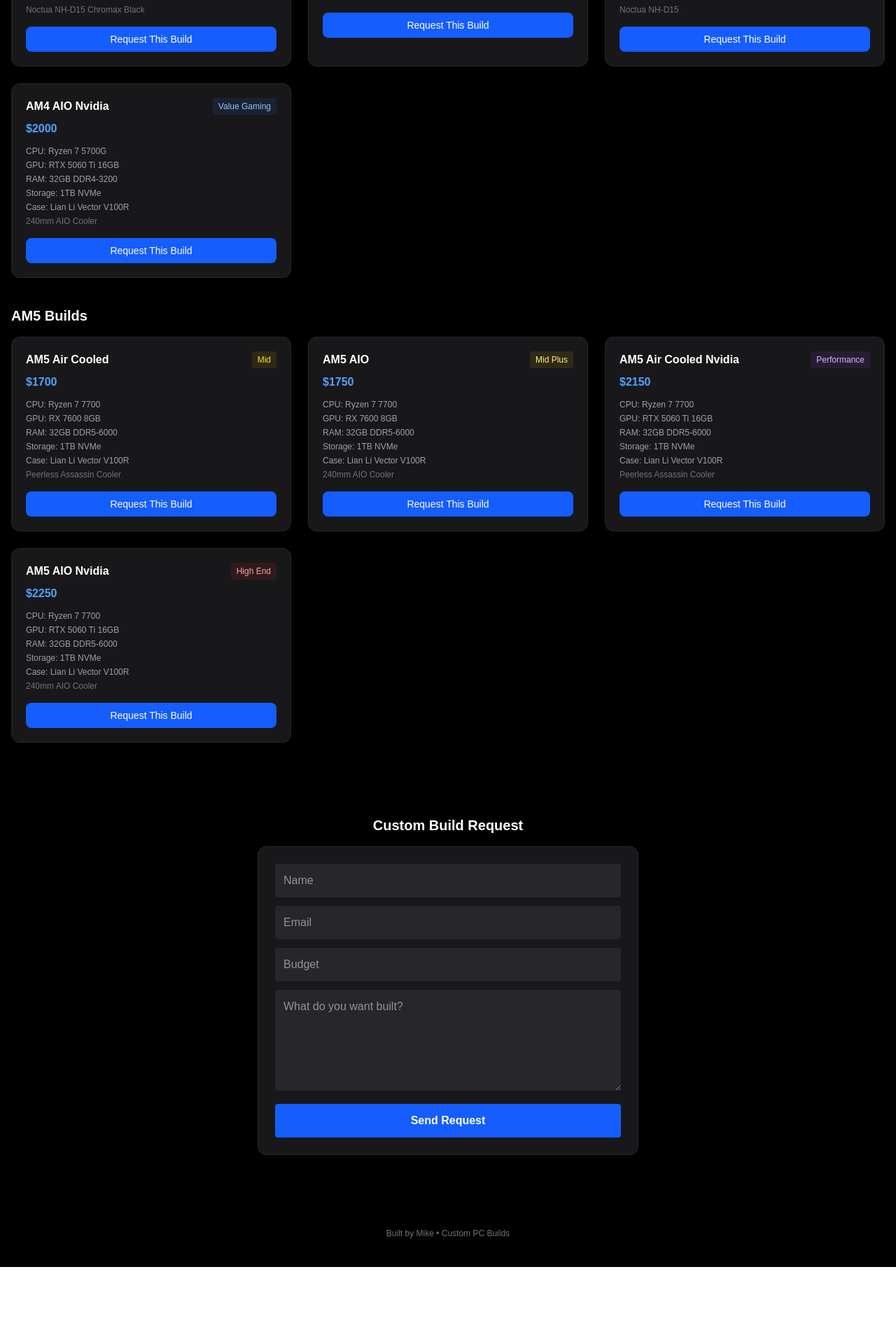
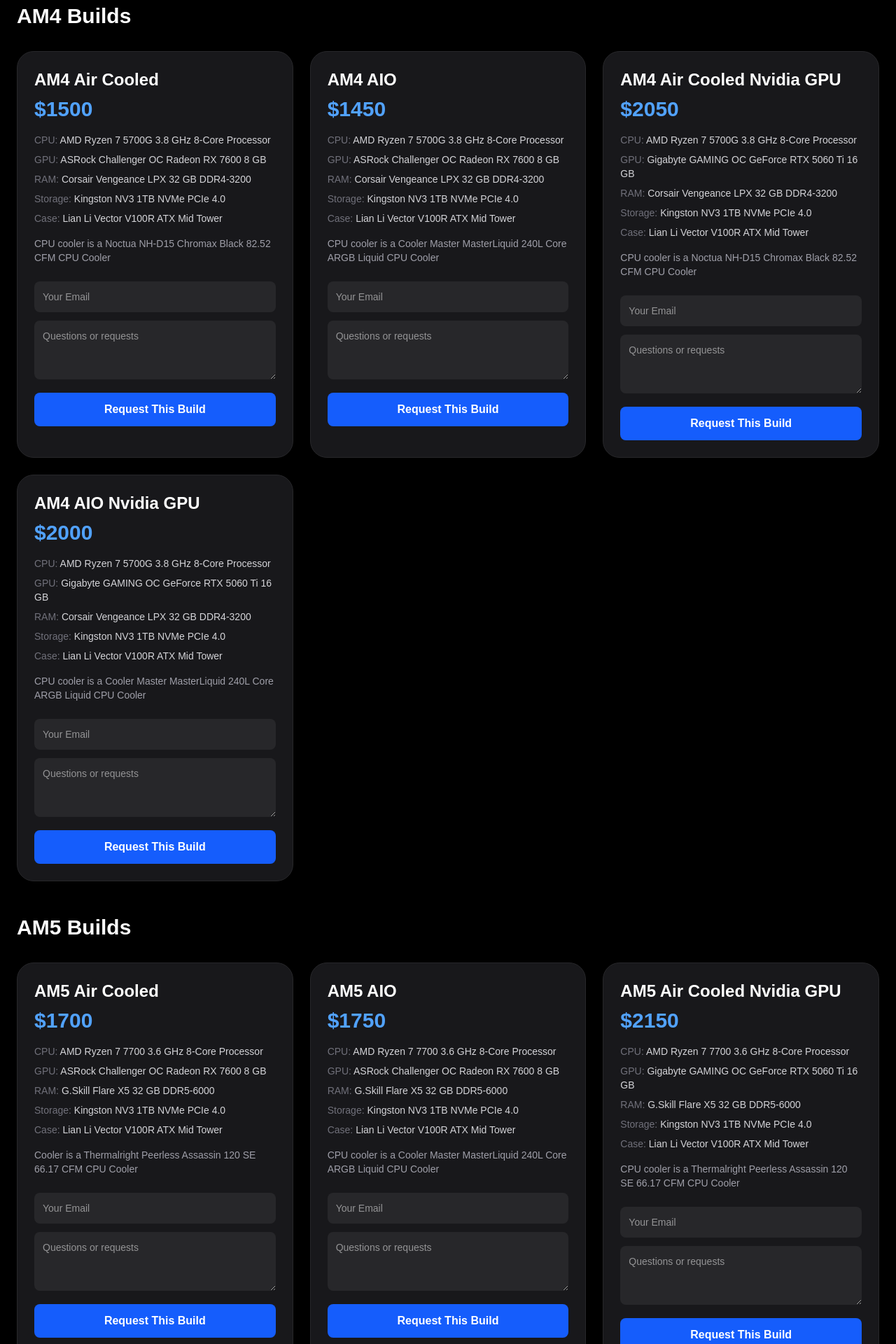
Before and after one commit to Miftr6/mikes-custom-pcs, a Next.js app: page / in a window 1280 px wide. Shown: the part 360-2280 px from the top of the page at 70% size. Before the commit the page ends 2170 px from the top, so only its background shows below. Built offline with nearby package versions, Linux system fonts and the light colour scheme.

Commit message:
Added customer email request forms

```diff
--- a/app/page.tsx
+++ b/app/page.tsx
@@ -1,238 +1,372 @@
 "use client";
 
-import { useMemo, useState } from "react";
+import { useMemo } from "react";
 
 export default function PCBuilderWebsite() {
-  const contactEmail = "custompcbymike@gmail.com";
-
-  const FORM_ENDPOINT = "https://formspree.io/f/mykovwyp";
-
-  const [selectedBuild, setSelectedBuild] = useState<string | null>(null);
-
   const builds = [
     {
       name: "AM4 Air Cooled",
       price: 1500,
-      cpu: "AMD Ryzen 7 5700G",
-      gpu: "RX 7600 8GB",
-      ram: "32GB DDR4-3200",
-      storage: "1TB NVMe",
-      case: "Lian Li Vector V100R",
+      cpu: "AMD Ryzen 7 5700G 3.8 GHz 8-Core Processor",
+      gpu: "ASRock Challenger OC Radeon RX 7600 8 GB",
+      ram: "Corsair Vengeance LPX 32 GB DDR4-3200",
+      storage: "Kingston NV3 1TB NVMe PCIe 4.0",
+      case: "Lian Li Vector V100R ATX Mid Tower",
+      notes:
+        "CPU cooler is a Noctua NH-D15 Chromax Black 82.52 CFM CPU Cooler",
       platform: "AM4",
-      tier: "Entry",
-      notes: "Noctua NH-D15 Chromax Black"
     },
     {
       name: "AM4 AIO",
       price: 1450,
-      cpu: "AMD Ryzen 7 5700G",
-      gpu: "RX 7600 8GB",
-      ram: "32GB DDR4-3200",
-      storage: "1TB NVMe",
-      case: "",
+      cpu: "AMD Ryzen 7 5700G 3.8 GHz 8-Core Processor",
+      gpu: "ASRock Challenger OC Radeon RX 7600 8 GB",
+      ram: "Corsair Vengeance LPX 32 GB DDR4-3200",
+      storage: "Kingston NV3 1TB NVMe PCIe 4.0",
+      case: "Lian Li Vector V100R ATX Mid Tower",
+      notes:
+        "CPU cooler is a Cooler Master MasterLiquid 240L Core ARGB Liquid CPU Cooler",
       platform: "AM4",
-      tier: "Entry Plus",
-      notes: "240mm AIO Cooler"
     },
     {
       name: "AM5 Air Cooled",
       price: 1700,
-      cpu: "Ryzen 7 7700",
-      gpu: "RX 7600 8GB",
-      ram: "32GB DDR5-6000",
-      storage: "1TB NVMe",
-      case: "Lian Li Vector V100R",
+      cpu: "AMD Ryzen 7 7700 3.6 GHz 8-Core Processor",
+      gpu: "ASRock Challenger OC Radeon RX 7600 8 GB",
+      ram: "G.Skill Flare X5 32 GB DDR5-6000",
+      storage: "Kingston NV3 1TB NVMe PCIe 4.0",
+      case: "Lian Li Vector V100R ATX Mid Tower",
+      notes:
+        "Cooler is a Thermalright Peerless Assassin 120 SE 66.17 CFM CPU Cooler",
       platform: "AM5",
-      tier: "Mid",
-      notes: "Peerless Assassin Cooler"
     },
     {
       name: "AM5 AIO",
       price: 1750,
-      cpu: "Ryzen 7 7700",
-      gpu: "RX 7600 8GB",
-      ram: "32GB DDR5-6000",
-      storage: "1TB NVMe",
-      case: "Lian Li Vector V100R",
+      cpu: "AMD Ryzen 7 7700 3.6 GHz 8-Core Processor",
+      gpu: "ASRock Challenger OC Radeon RX 7600 8 GB",
+      ram: "G.Skill Flare X5 32 GB DDR5-6000",
+      storage: "Kingston NV3 1TB NVMe PCIe 4.0",
+      case: "Lian Li Vector V100R ATX Mid Tower",
+      notes:
+        "CPU cooler is a Cooler Master MasterLiquid 240L Core ARGB Liquid CPU Cooler",
       platform: "AM5",
-      tier: "Mid Plus",
-      notes: "240mm AIO Cooler"
     },
     {
-      name: "AM4 Air Cooled Nvidia",
+      name: "AM4 Air Cooled Nvidia GPU",
       price: 2050,
-      cpu: "Ryzen 7 5700G",
-      gpu: "RTX 5060 Ti 16GB",
-      ram: "32GB DDR4-3200",
-      storage: "1TB NVMe",
-      case: "Lian Li Vector V100R",
+      cpu: "AMD Ryzen 7 5700G 3.8 GHz 8-Core Processor",
+      gpu: "Gigabyte GAMING OC GeForce RTX 5060 Ti 16 GB",
+      ram: "Corsair Vengeance LPX 32 GB DDR4-3200",
+      storage: "Kingston NV3 1TB NVMe PCIe 4.0",
+      case: "Lian Li Vector V100R ATX Mid Tower",
+      notes:
+        "CPU cooler is a Noctua NH-D15 Chromax Black 82.52 CFM CPU Cooler",
       platform: "AM4",
-      tier: "Value Gaming",
-      notes: "Noctua NH-D15"
     },
     {
-      name: "AM4 AIO Nvidia",
+      name: "AM4 AIO Nvidia GPU",
       price: 2000,
-      cpu: "Ryzen 7 5700G",
-      gpu: "RTX 5060 Ti 16GB",
-      ram: "32GB DDR4-3200",
-      storage: "1TB NVMe",
-      case: "Lian Li Vector V100R",
+      cpu: "AMD Ryzen 7 5700G 3.8 GHz 8-Core Processor",
+      gpu: "Gigabyte GAMING OC GeForce RTX 5060 Ti 16 GB",
+      ram: "Corsair Vengeance LPX 32 GB DDR4-3200",
+      storage: "Kingston NV3 1TB NVMe PCIe 4.0",
+      case: "Lian Li Vector V100R ATX Mid Tower",
+      notes:
+        "CPU cooler is a Cooler Master MasterLiquid 240L Core ARGB Liquid CPU Cooler",
       platform: "AM4",
-      tier: "Value Gaming",
-      notes: "240mm AIO Cooler"
     },
     {
-      name: "AM5 Air Cooled Nvidia",
+      name: "AM5 Air Cooled Nvidia GPU",
       price: 2150,
-      cpu: "Ryzen 7 7700",
-      gpu: "RTX 5060 Ti 16GB",
-      ram: "32GB DDR5-6000",
-      storage: "1TB NVMe",
-      case: "Lian Li Vector V100R",
+      cpu: "AMD Ryzen 7 7700 3.6 GHz 8-Core Processor",
+      gpu: "Gigabyte GAMING OC GeForce RTX 5060 Ti 16 GB",
+      ram: "G.Skill Flare X5 32 GB DDR5-6000",
+      storage: "Kingston NV3 1TB NVMe PCIe 4.0",
+      case: "Lian Li Vector V100R ATX Mid Tower",
+      notes:
+        "CPU cooler is a Thermalright Peerless Assassin 120 SE 66.17 CFM CPU Cooler",
       platform: "AM5",
-      tier: "Performance",
-      notes: "Peerless Assassin Cooler"
     },
     {
-      name: "AM5 AIO Nvidia",
+      name: "AM5 AIO Nvidia GPU",
       price: 2250,
-      cpu: "Ryzen 7 7700",
-      gpu: "RTX 5060 Ti 16GB",
-      ram: "32GB DDR5-6000",
-      storage: "1TB NVMe",
-      case: "Lian Li Vector V100R",
+      cpu: "AMD Ryzen 7 7700 3.6 GHz 8-Core Processor",
+      gpu: "Gigabyte GAMING OC GeForce RTX 5060 Ti 16 GB",
+      ram: "G.Skill Flare X5 32 GB DDR5-6000",
+      storage: "Kingston NV3 1TB NVMe PCIe 4.0",
+      case: "Lian Li Vector V100R ATX Mid Tower",
+      notes:
+        "CPU cooler is a Cooler Master MasterLiquid 240L Core ARGB Liquid CPU Cooler",
       platform: "AM5",
-      tier: "High End",
-      notes: "240mm AIO Cooler"
-    }
+    },
   ];
 
   const grouped = useMemo(() => {
-    const acc: Record<string, typeof builds> = {};
-    builds.forEach((b) => {
-      if (!acc[b.platform]) acc[b.platform] = [];
-      acc[b.platform].push(b);
-    });
+    return builds.reduce(
+      (acc: Record<string, typeof builds>, build) => {
+        if (!acc[build.platform]) {
+          acc[build.platform] = [];
+        }
+
+        acc[build.platform].push(build);
+
         return acc;
+      },
+      {}
+    );
   }, []);
-
-  const tierStyle = (tier: string) => {
-    const map: Record<string, string> = {
-      Entry: "bg-green-500/10 text-green-300",
-      "Entry Plus": "bg-green-400/10 text-green-200",
-      Mid: "bg-yellow-500/10 text-yellow-300",
-      "Mid Plus": "bg-yellow-400/10 text-yellow-200",
-      "Value Gaming": "bg-blue-500/10 text-blue-300",
-      Performance: "bg-purple-500/10 text-purple-300",
-      "High End": "bg-red-500/10 text-red-300",
-    };
-    return map[tier] || "bg-zinc-700 text-zinc-300";
-  };
-
-  const sendBuildEmail = async (buildName: string) => {
-    await fetch(FORM_ENDPOINT, {
-      method: "POST",
-      headers: {
-        "Content-Type": "application/json",
-      },
-      body: JSON.stringify({
-        subject: `Build Request: ${buildName}`,
-        message: `Customer requested build: ${buildName}`,
-        build: buildName,
-      }),
-    });
-
-    alert("Request sent! I will email you back shortly.");
-  };
 
   return (
     <div className="min-h-screen bg-black text-white">
-
       {/* Top Banner */}
-      <div className="bg-blue-600 text-center text-xs md:text-sm py-2 font-semibold px-2">
-        All prices include labor • Shipping varies by location and is calculated after order
+      <div className="bg-blue-600 text-center text-xs md:text-sm py-3 px-4 font-semibold">
+        All prices include labor and professional assembly • Shipping cost is
+        separate and varies by location
       </div>
 
       {/* Header */}
-      <header className="sticky top-0 z-50 bg-zinc-950/90 backdrop-blur border-b border-zinc-800">
-        <div className="max-w-7xl mx-auto px-4 py-4 flex justify-between">
-          <h1 className="font-bold">Mike's Custom PCs</h1>
+      <header className="border-b border-zinc-800 bg-zinc-950 sticky top-0 z-50">
+        <div className="max-w-7xl mx-auto px-6 py-4 flex items-center justify-between">
+          <h1 className="text-2xl font-bold">
+            Mike&apos;s Custom Computers
+          </h1>
+
+          <a
+            href="#contact"
+            className="bg-blue-600 hover:bg-blue-500 px-4 py-2 rounded-lg font-semibold"
+          >
+            Custom Request
+          </a>
         </div>
       </header>
 
-      {/* Builds */}
-      <section className="max-w-7xl mx-auto px-4 py-10 space-y-10">
+      {/* Hero */}
+      <section className="max-w-7xl mx-auto px-6 py-16">
+        <h2 className="text-5xl font-bold mb-4">
+          Custom Built Gaming PCs
+        </h2>
 
-        {["AM4", "AM5"].map((platform) => (
-          <div key={platform}>
-            <h2 className="text-xl font-bold mb-4">{platform} Builds</h2>
+        <p className="text-zinc-400 max-w-2xl text-lg">
+          Professionally assembled gaming computers with clean cable management,
+          quality components, and fast turnaround times.
+        </p>
+      </section>
 
-            <div className="grid md:grid-cols-2 lg:grid-cols-3 gap-6">
-              {grouped[platform]?.map((b, i) => (
-                <div key={i} className="bg-zinc-900 p-5 rounded-xl border border-zinc-800">
+      {/* AM4 Builds */}
+      <section className="max-w-7xl mx-auto px-6 pb-12">
+        <h3 className="text-3xl font-bold mb-8">AM4 Builds</h3>
 
-                  <div className="flex justify-between">
-                    <h3 className="font-semibold">{b.name}</h3>
-                    <span className={`text-xs px-2 py-1 rounded ${tierStyle(b.tier)}`}>
-                      {b.tier}
-                    </span>
+        <div className="grid md:grid-cols-2 xl:grid-cols-3 gap-6">
+          {grouped.AM4?.map((b, i) => (
+            <div
+              key={i}
+              className="bg-zinc-900 border border-zinc-800 rounded-3xl p-6"
+            >
+              <h4 className="text-2xl font-bold mb-2">{b.name}</h4>
+
+              <p className="text-blue-400 text-3xl font-bold mb-4">
+                ${b.price}
+              </p>
+
+              <div className="space-y-2 text-sm text-zinc-300">
+                <p>
+                  <span className="text-zinc-500">CPU:</span> {b.cpu}
+                </p>
+
+                <p>
+                  <span className="text-zinc-500">GPU:</span> {b.gpu}
+                </p>
+
+                <p>
+                  <span className="text-zinc-500">RAM:</span> {b.ram}
+                </p>
+
+                <p>
+                  <span className="text-zinc-500">Storage:</span>{" "}
+                  {b.storage}
+                </p>
+
+                <p>
+                  <span className="text-zinc-500">Case:</span> {b.case}
+                </p>
+
+                <p className="text-zinc-400 pt-2">{b.notes}</p>
               </div>
 
-                  <p className="text-blue-400 font-bold mt-2">${b.price}</p>
+              <form
+                action="https://formspree.io/f/mykovwyp"
+                method="POST"
+                className="mt-6 space-y-3"
+              >
+                <input
+                  type="hidden"
+                  name="Build Requested"
+                  value={b.name}
+                />
 
-                  <div className="text-xs text-zinc-400 mt-3 space-y-1">
-                    <p>CPU: {b.cpu}</p>
-                    <p>GPU: {b.gpu}</p>
-                    <p>RAM: {b.ram}</p>
-                    <p>Storage: {b.storage}</p>
-                    {b.case && <p>Case: {b.case}</p>}
-                    {b.notes && <p className="text-zinc-500">{b.notes}</p>}
-                  </div>
+                <input
+                  type="email"
+                  name="Customer Email"
+                  placeholder="Your Email"
+                  required
+                  className="w-full p-3 bg-zinc-800 rounded-lg text-sm"
+                />
+
+                <textarea
+                  name="Customer Notes"
+                  placeholder="Questions or requests"
+                  rows={3}
+                  className="w-full p-3 bg-zinc-800 rounded-lg text-sm"
+                />
 
                 <button
-                    onClick={() => sendBuildEmail(b.name)}
-                    className="mt-4 w-full bg-blue-600 hover:bg-blue-500 py-2 rounded-lg text-sm"
+                  type="submit"
+                  className="w-full bg-blue-600 hover:bg-blue-500 py-3 rounded-lg font-semibold"
                 >
                   Request This Build
                 </button>
+              </form>
             </div>
           ))}
         </div>
+      </section>
+
+      {/* AM5 Builds */}
+      <section className="max-w-7xl mx-auto px-6 pb-20">
+        <h3 className="text-3xl font-bold mb-8">AM5 Builds</h3>
+
+        <div className="grid md:grid-cols-2 xl:grid-cols-3 gap-6">
+          {grouped.AM5?.map((b, i) => (
+            <div
+              key={i}
+              className="bg-zinc-900 border border-zinc-800 rounded-3xl p-6"
+            >
+              <h4 className="text-2xl font-bold mb-2">{b.name}</h4>
+
+              <p className="text-blue-400 text-3xl font-bold mb-4">
+                ${b.price}
+              </p>
+
+              <div className="space-y-2 text-sm text-zinc-300">
+                <p>
+                  <span className="text-zinc-500">CPU:</span> {b.cpu}
+                </p>
+
+                <p>
+                  <span className="text-zinc-500">GPU:</span> {b.gpu}
+                </p>
+
+                <p>
+                  <span className="text-zinc-500">RAM:</span> {b.ram}
+                </p>
+
+                <p>
+                  <span className="text-zinc-500">Storage:</span>{" "}
+                  {b.storage}
+                </p>
+
+                <p>
+                  <span className="text-zinc-500">Case:</span> {b.case}
+                </p>
+
+                <p className="text-zinc-400 pt-2">{b.notes}</p>
+              </div>
+
+              <form
+                action="https://formspree.io/f/mykovwyp"
+                method="POST"
+                className="mt-6 space-y-3"
+              >
+                <input
+                  type="hidden"
+                  name="Build Requested"
+                  value={b.name}
+                />
+
+                <input
+                  type="email"
+                  name="Customer Email"
+                  placeholder="Your Email"
+                  required
+                  className="w-full p-3 bg-zinc-800 rounded-lg text-sm"
+                />
+
+                <textarea
+                  name="Customer Notes"
+                  placeholder="Questions or requests"
+                  rows={3}
+                  className="w-full p-3 bg-zinc-800 rounded-lg text-sm"
+                />
+
+                <button
+                  type="submit"
+                  className="w-full bg-blue-600 hover:bg-blue-500 py-3 rounded-lg font-semibold"
+                >
+                  Request This Build
+                </button>
+              </form>
             </div>
           ))}
+        </div>
       </section>
 
       {/* Custom Request */}
-      <section className="max-w-xl mx-auto px-4 py-16">
-        <h3 className="text-xl font-bold mb-4 text-center">Custom Build Request</h3>
+      <section
+        id="contact"
+        className="max-w-3xl mx-auto px-6 pb-24"
+      >
+        <div className="bg-zinc-900 border border-zinc-800 rounded-3xl p-8">
+          <h3 className="text-3xl font-bold mb-4 text-center">
+            Request a Custom Build
+          </h3>
+
+          <p className="text-zinc-400 text-center mb-8">
+            Need something different? Send a custom request.
+          </p>
 
           <form
-          action={FORM_ENDPOINT}
+            action="https://formspree.io/f/mykovwyp"
             method="POST"
-          className="space-y-3 bg-zinc-900 p-6 rounded-xl border border-zinc-800"
+            className="space-y-4"
           >
-          <input name="name" placeholder="Name" className="w-full p-3 bg-zinc-800 rounded" />
-          <input name="email" placeholder="Email" className="w-full p-3 bg-zinc-800 rounded" />
-          <input name="budget" placeholder="Budget" className="w-full p-3 bg-zinc-800 rounded" />
-          <textarea
-            name="message"
-            placeholder="What do you want built?"
-            className="w-full p-3 bg-zinc-800 rounded"
-            rows={5}
+            <input
+              type="hidden"
+              name="Build Requested"
+              value="Custom Build Request"
             />
 
-          <button className="w-full bg-blue-600 hover:bg-blue-500 py-3 rounded font-semibold">
-            Send Request
+            <input
+              type="email"
+              name="Customer Email"
+              placeholder="Your Email"
+              required
+              className="w-full p-3 bg-zinc-800 rounded-lg"
+            />
+
+            <textarea
+              name="Customer Notes"
+              placeholder="Tell me what you want built"
+              rows={5}
+              required
+              className="w-full p-3 bg-zinc-800 rounded-lg"
+            />
+
+            <button
+              type="submit"
+              className="w-full bg-blue-600 hover:bg-blue-500 py-3 rounded-lg font-semibold"
+            >
+              Send Custom Request
             </button>
           </form>
+        </div>
       </section>
 
       {/* Footer */}
-      <footer className="text-center text-xs text-zinc-500 py-10">
-        Built by Mike • Custom PC Builds
+      <footer className="border-t border-zinc-800 py-8 text-center text-zinc-500 text-sm">
+        <p>Professional assembly and testing included.</p>
+        <p>Shipping cost varies by location.</p>
       </footer>
-
     </div>
   );
 }
```
Lines whose indentation alone changed are shown as unchanged.
